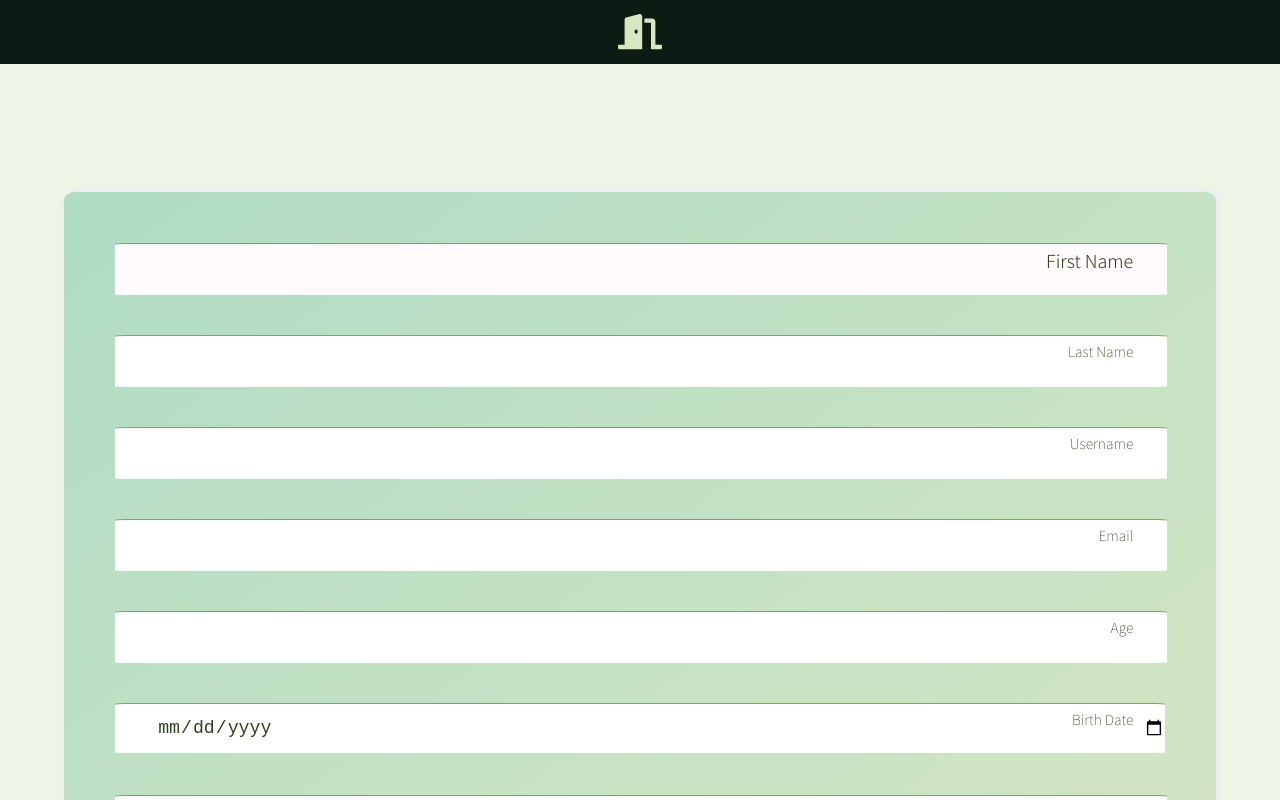
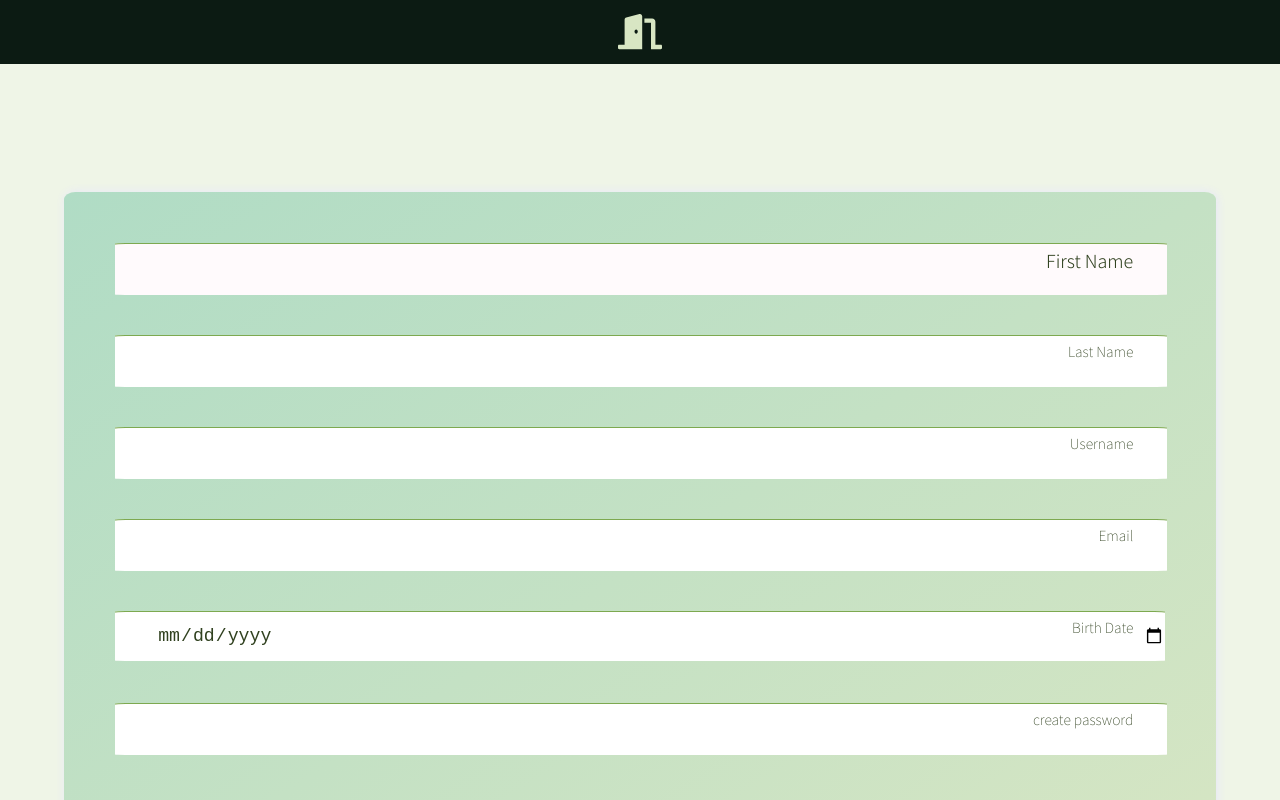
Before and after one commit to matloc13/diabetes_supplies_portal, a React (Create React App) app: page / in a window 1280 px wide. Both pictures are taken after a click on the button 881 px from the left and 32 px from the top of the page. Shown: the top 800 px of the page. Built offline with nearby package versions, Linux system fonts and the light colour scheme.

Commit message:
removed age field

```diff
--- a/src/components/form/EditUserForm.js
+++ b/src/components/form/EditUserForm.js
@@ -6,7 +6,6 @@ import Store from '../../contexts/Store';
         firsName: " ",
         lastName: " ",
         userName: " ",
-        age: 0,
         birthDate: " "
     }
 
@@ -29,7 +28,6 @@ const EditUserForm = () => {
             firstName: user.firstName || " " ,
             lastName: user.lastName || " ",
             userName: user.userName || " ",
-            age: user.age || 0,
             birthDate: user.birthDate.replace(/T.*$/g, ""),
         })
         return () => {};
@@ -41,7 +39,6 @@ const EditUserForm = () => {
             firsName: values.firstName,
             lastName: values.lastName,
             userName: values.userName,
-            age: values.age,
             birthDate: values.birthDate,
             token: user.token,
             user_id: user.id
@@ -95,19 +92,6 @@ const EditUserForm = () => {
 
                 <fieldset className="field-label">
                     <input
-                        id="age"
-                        name="age"
-                        type="text"
-                        value={values.age}
-                        onChange={handleChange}/>
-                    <label htmlFor="age" className="label-style">
-                        <span className="content-style">Age</span>
-                    </label>
-
-                </fieldset>
-
-                <fieldset className="field-label">
-                    <input
                         id="birthDate"
                         name="birthDate"
                         type="date"
--- a/src/components/form/LoginForm.js
+++ b/src/components/form/LoginForm.js
@@ -9,7 +9,6 @@ const signalRef = useRef(signal);
 const { value:fName, bind:bindfName, reset:resetfName } = useInput('');
 const { value:lName, bind:bindlName, reset:resetlName } = useInput('');
 const { value:uName, bind:binduName, reset:resetuName } = useInput('');
-const { value:age, bind:bindage, reset:resetage } = useInput('');
 const { value:bDate, bind:bindbDate, reset:resetbDate } = useInput('');
 const { value:password, bind:bindpassword, reset:resetpassword } = useInput('');
 const { value:email, bind:bindemail, reset:resetemail } = useInput('');
@@ -25,7 +24,6 @@ const { value:email, bind:bindemail, reset:resetemail } = useInput('');
                 console.dir(e)
                 resetfName();
                 resetlName();
-                resetage();
                 resetbDate();
                 resetpassword();
                 resetemail();
@@ -34,7 +32,6 @@ const { value:email, bind:bindemail, reset:resetemail } = useInput('');
             case "login":
                 resetfName();
                 resetlName();
-                resetage();
                 resetbDate();
                 resetpassword();
                 resetemail();
@@ -46,14 +43,13 @@ const { value:email, bind:bindemail, reset:resetemail } = useInput('');
   }
   useEffect(() => {
         // console.log(email || firstName || password);
-        if (email || fName || lName || age || bDate || password) {
+        if (email || fName || lName || bDate || password) {
             if (formType === "create") {
                 setformInfo( {...formInfo,
                     email,
                     firstName: fName,
                     lastName: lName,
                     userName: uName,
-                    age,
                     birthDate: bDate,
                     password
                   }
@@ -69,7 +65,7 @@ const { value:email, bind:bindemail, reset:resetemail } = useInput('');
       return () => {
 
       };
-  }, [ email, fName, lName, age, bDate, password, formType ]);//eslint-disable-line
+  }, [ email, fName, lName, bDate, password, formType ]);//eslint-disable-line
 
   useEffect(() => {
 
@@ -140,18 +136,6 @@ const { value:email, bind:bindemail, reset:resetemail } = useInput('');
                     <label htmlFor="email" className="label-style">
                         <span className="content-style">Email</span>
                     </label>
-                </fieldset>
-
-                <fieldset className="field-label">
-                    <input
-                        id="age"
-                        name="age"
-                        type="number"
-                        {...bindage}/>
-                    <label htmlFor="age" className="label-style">
-                        <span className="content-style">Age</span>
-                    </label>
-
                 </fieldset>
 
                 <fieldset className="field-label">
--- a/src/contexts/Provider.js
+++ b/src/contexts/Provider.js
@@ -13,7 +13,6 @@ import refillReducer from './../reducers/refillReducer';
         firstName: " ",
         lastName: " ",
         userName: " ",
-        age: 0,
         birthDate: Date,
         password: " ",
         isAuthenticated: false,
--- a/src/reducers/userReducer.js
+++ b/src/reducers/userReducer.js
@@ -6,7 +6,6 @@ const userReducer = (state, action) => {
                 firstName: action.payload.firstName,
                 lastName: action.payload.lastName,
                 userName: action.payload.userName,
-                age: action.payload.age,
                 birthDate: action.payload.birthDate,
                 password: action.payload.password,
                 isAuthenticated: action.payload.isAuthenticated,
@@ -22,12 +21,10 @@ const userReducer = (state, action) => {
                 firstName: action.payload.firstName,
                 lastName: action.payload.lastName,
                 userName: action.payload.userName,
-                age: action.payload.age,
                 birthDate: action.payload.birthDate,
             }
         default:
             return state;
-
   }
 }
 
```
